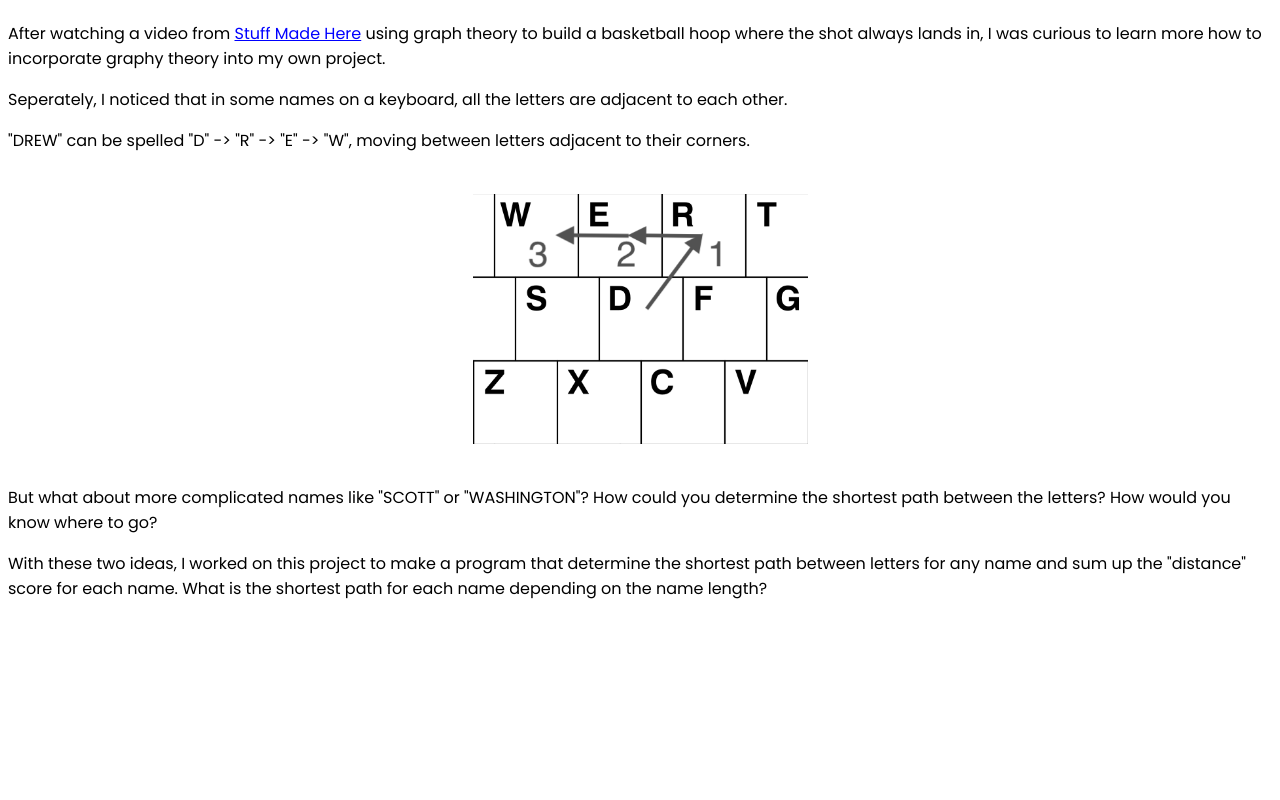
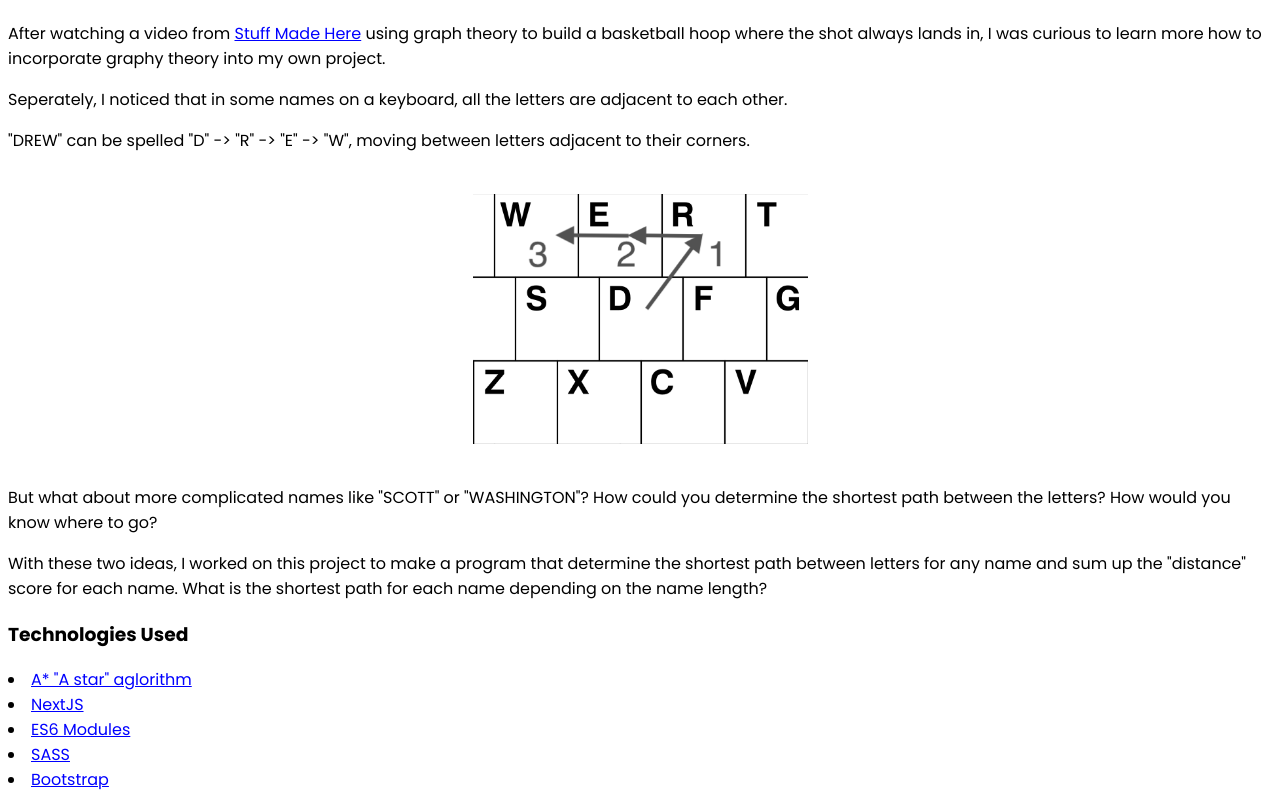
Before and after one commit to smhenderson89/NameDistance_NextJS, a Next.js app: page /about in a window 1280 px wide. Shown: the part 802-1602 px from the top of the page. Before the commit the page ends 1419 px from the top, so only its background shows below. Built offline with nearby package versions, Linux system fonts and the light colour scheme.

Commit message:
update A star when change dropdown

```diff
--- a/app/about/page.jsx
+++ b/app/about/page.jsx
@@ -51,7 +51,16 @@ const AboutPage = () => {
         </div>
         <p>But what about more complicated names like &quot;SCOTT&quot; or &quot;WASHINGTON&quot;? How could you determine the shortest path between the letters? How would you know where to go?</p>
         <p>With these two ideas, I worked on this project to make a program that determine the shortest path between letters for any name and sum up the &quot;distance&quot; score for each name. What is the shortest path for each name depending on the name length?</p>
+        <h3 className='text-center'>Technologies Used</h3>
+        <div>
+          <li><a href="https://en.wikipedia.org/wiki/A*_search_algorithm">A* &quot;A star&quot; aglorithm</a></li>
+          <li><a href="https://nextjs.org/">NextJS</a></li>
+          <li><a href="https://developer.mozilla.org/en-US/docs/Web/JavaScript/Guide/Modules">ES6 Modules</a></li>
+          <li><a href="https://sass-lang.com/">SASS</a></li>
+          <li><a href="https://getbootstrap.com/">Bootstrap</a></li>
+        </div>
     </div>
+
   )
 }
 
--- a/app/components/InputForm.jsx
+++ b/app/components/InputForm.jsx
@@ -24,6 +24,7 @@ const InputForm = () => {
     const keyboardOption = (event) => {
         let keyboardSelect = event.target.value;
         setKeyImage(keyboardSelect); // update keyboard Image
+        setSubmitState(true) // run A* based on inputed keyboard
     }
 
     // Update Type named based on when name is entered into the field
```
